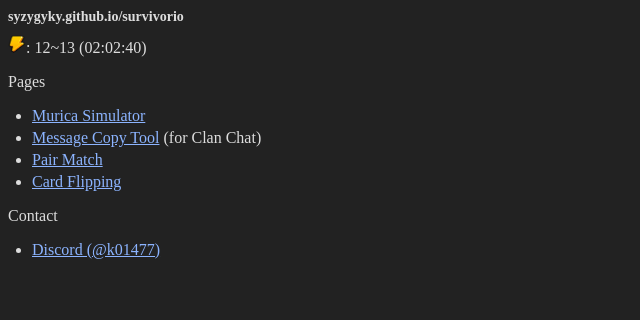
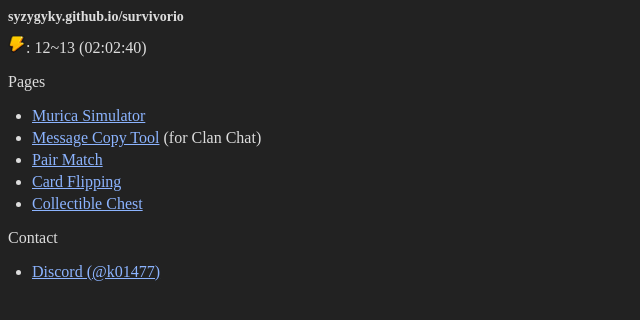
Before and after one commit to syzygyky/survivorio, a plain HTML site: page index.html in a window 1280 px wide. Shown: the whole page, without its empty margins (0-640 px from the left). Drawn offline with Linux system fonts and the light colour scheme.

Commit message:
Add files via upload

```diff
--- a/index.html
+++ b/index.html
@@ -33,6 +33,7 @@
         <li><a href="copy">Message Copy Tool</a> (for Clan Chat)</li>
         <li><a href="pair-match">Pair Match</a></li>
         <li><a href="card-flipping">Card Flipping</a></li>
+        <li><a href="collectible-chest">Collectible Chest</a></li>
       </ul>
       <p>Contact</p>
       <ul>
```
